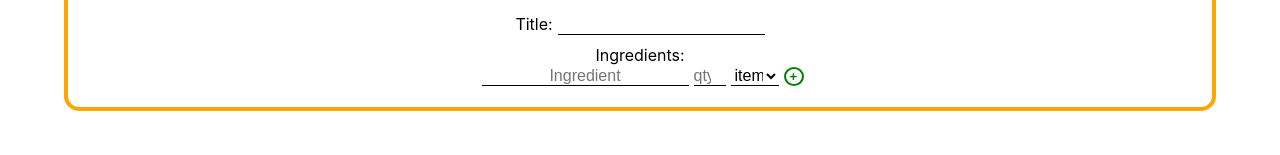
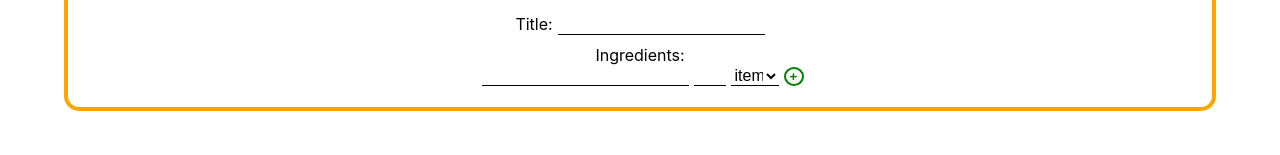
Before and after one commit to bowerscodes/health-app, a React (Create React App) app: page /add-recipe in a window 1280 px wide. Shown: the part 139-294 px from the top of the page. Built offline with nearby package versions, Linux system fonts and the light colour scheme.

Commit message:
add ingredient component

```diff
--- /dev/null
+++ b/src/components/AddIngredient.jsx
@@ -0,0 +1,82 @@
+import React, { useState } from 'react';
+import Alert from './Alert.jsx';
+import '../styles/scss/add-ingredient.scss';
+
+const AddIngredient = () => {
+
+  const InitialState = {
+    ingredients: [
+      {
+        ingredient: "",
+        qty: 0,
+        units: "",
+      },
+    ],
+    alert: {
+      message: "",
+      isSuccess: false,
+    }
+  }
+
+  const [ingredients, setIngredients] = useState(InitialState.ingredients);
+  const [alert, setAlert] = useState(InitialState.alert);
+
+  const handleFieldChange = (event) => {
+    const { name, value } = event.target;
+    setIngredients([{...ingredients[0], [name]: value}]);
+    console.log(ingredients);
+  }
+
+  const handleAddIngredient = (event) => {
+    event.preventDefault();
+    setAlert({message: "", isSuccess: false});
+    console.log(ingredients)
+  };
+
+  return (
+   <div className="add-ingredient">
+    <Alert
+      message={alert.message}
+      isSuccess={alert.isSuccess}
+    />
+    <label>
+    <input
+      type="text"
+      name="ingredient"
+      value={ingredients.ingredient}
+      className="add-ingredient-ingredient"
+      onChange={handleFieldChange}>
+    </input>
+    <input
+      type="number"
+      name="qty"
+      value={ingredients.qty}
+      className="add-ingredient-qty"
+      onChange={handleFieldChange}>
+    </input>
+    <select
+      type="select"
+      name="units"
+      value={ingredients.units}
+      className="add-ingredient-units"
+      onChange={handleFieldChange}
+      defaultValue={"item"}
+    >
+        <option value="item">item</option>
+        <option value="g">gram (g)</option>
+        <option value="Kg">Kilogram (Kg)</option>
+        <option value="ml">Millilitre (ml)</option>
+        <option value="l">Litre (L)</option>
+        <option value="tsp">Teaspoon (tsp)</option>
+        <option value="tbsp">Tablespoon (tbsp)</option>
+    </select>
+    <button
+      className="add-ingredient-add-button"
+      type="submit"
+      onClick={handleAddIngredient}>+</button>
+    </label>
+   </div>
+  )
+}
+
+export default AddIngredient;
--- a/src/components/AddRecipe.jsx
+++ b/src/components/AddRecipe.jsx
@@ -1,9 +1,12 @@
-// import Alert from '../components/Alert';
+import Alert from '../components/Alert';
+import AddIngredient from './AddIngredient';
 import React, { useState } from 'react';
 import '../styles/scss/add-recipe.scss';
+// import PropTypes from 'prop-types';
 
 
-function AddRecipe () {
+const AddRecipe = () => {
+
   const initialState = {
     fields: {
       title: "",
@@ -12,8 +15,11 @@ function AddRecipe () {
         qty: 0,
         units: "",
       },],
-      method: [""],
+      method: [
+        "",
+      ],
       nutrition: {
+        calories: 0,
         carbs: 0,
         fat: 0,
         fibre: 0,
@@ -27,31 +33,31 @@ function AddRecipe () {
     },
   };
 
+
   const handleAddRecipe = (event) => {
-    event.preventDefault();
     setAlert({message: "", isSuccess: false});
     console.log(fields);
   }
 
   const [fields, setFields] = useState(initialState.fields);
-  const [ingredient, setIngredient] = useState(initialState.fields.ingredients);
   const [alert, setAlert] = useState(initialState.alert);
+  // const [ingredients, setIngredients] = useState(initialState.fields.ingredients);
+  // const [method, setMethod] = useState(initialState.fields.method);
+  // const [nutrition, setNutrition] = useState(initialState.fields.nutrition);
 
   const handleFieldChange = (event) => {
+    event.preventDefault();
+
     const { name, value } = event.target;
     setFields({...fields, [name]: value});
   }
 
-  const handleAddToList = (event) => {
-    const { name, value } = event.target;
-    setIngredient
-  }
-
   return(
     <div className="add-recipe">
+      <Alert message={alert.message} isSuccess={alert.isSuccess} />
       <h2 className="h2">New Recipe</h2>
       <form onSubmit={handleAddRecipe}>
-        {/* <Alert message={alert.message} success={alert.isSuccess} /> */}
+        <Alert message={alert.message} success={alert.isSuccess} />
         <label className="label" htmlFor={fields.title}>
           Title:
           <input
@@ -66,46 +72,13 @@ function AddRecipe () {
         </label>
         <label className="label" htmlFor={fields.ingredients}>
           Ingredients:
-          <p/>
-          <input
-            className="ingredient-ingredient"
-            type="text"
-            name="ingredient"
-            id="ingredient-ingredient"
-            placeholder="Ingredient"
-            value={fields.ingredients.ingredient}
-            onChange={handleFieldChange}
-            data-testid="add-recipe-ingredient-input"
-          />
-          <input
-            className="ingredient-qty"
-            type="number"
-            name="qty"
-            id="ingredient-qty"
-            placeholder="qty"
-            value={fields.ingredients.qty}
-            onChange={handleFieldChange}
-            data-testid="add-recipe-ingredient-input"
-          />
-          <select
-            className="ingredient-unit"
-            type="selection"
-            name="unit"
-            id="ingredient-unit"
-            placeholder="unit"
-            value={fields.ingredients.unit}
-            onChange={handleFieldChange}
-            data-testid="add-recipe-ingredient-input"
-          >
-            <option value="item">item</option>
-            <option value="g">g</option>
-            <option value="kg">kg</option>
-          </select>
-          <button className="add-button" type="">+</button>
+          <AddIngredient />
         </label>
+
       </form>
     </div>
   )
 }
 
+
 export default AddRecipe;
--- a/src/components/Alert.jsx
+++ b/src/components/Alert.jsx
@@ -0,0 +1,24 @@
+import React from "react";
+import PropTypes from "prop-types";
+// import "../styles/alert.scss";
+
+function Alert({ message, success }) {
+  if (!message) return null;
+
+  return (
+    <div className={`alert alert-${success ? "success" : "error"}`}>
+      <p>{message}</p>
+    </div>
+  );
+}
+
+Alert.defaultProps = {
+  success: false,
+};
+
+Alert.propTypes = {
+  message: PropTypes.string.isRequired,
+  success: PropTypes.bool,
+};
+
+export default Alert;
--- /dev/null
+++ b/src/styles/scss/add-ingredient.scss
@@ -0,0 +1,38 @@
+.label {
+  display: block;
+  width: 100%;
+  padding: 5px 0;
+}
+
+input, select, input:focus {
+  background-color: white;
+  margin-left: 5px;
+  border: none;
+  outline: none;
+  border-bottom: 1px solid black;
+  text-align: center;
+  font-size: 1rem;
+}
+
+.add-ingredient-ingredient {
+  max-width: 60%;
+}
+.add-ingredient-qty {
+  width: 2rem;
+  max-width: 20%;
+}
+.add-ingredient-units {
+  width: 3em;
+  max-width: 20%;
+}
+.add-ingredient-add-button {
+  background-color: transparent;
+  border: none;
+  font-weight: bold;
+  color: green;
+  border: 2px solid green;
+  border-radius: 100%;
+  width: 20px;
+  max-width: 10%;
+  margin-left: 5px;
+}
--- a/src/styles/scss/main.scss
+++ b/src/styles/scss/main.scss
@@ -1,2 +1,3 @@
 @import 'app.scss';
 @import 'add-recipe.scss';
+@import 'add-ingredient.scss';
```
Also changed, not shown: 1 other file (tests, documents, lock files or other folders).
